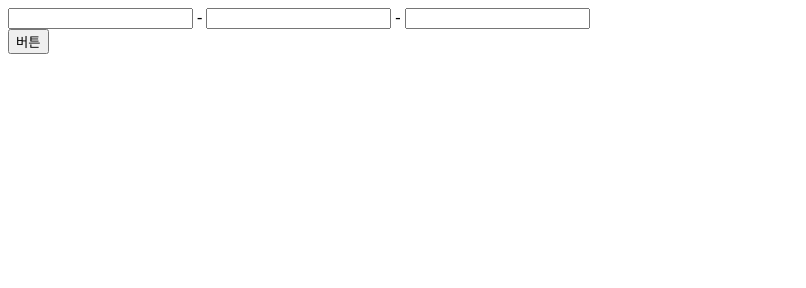
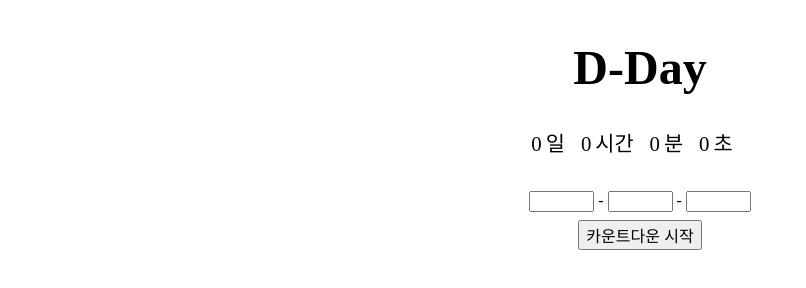
Before and after one commit to yoonseongho/inflearn-javascript, a plain HTML site: page ch02/D-Day-counter/index.html in a window 1280 px wide. Shown: the whole page, without its empty margins (0-806 px from the left). Drawn offline with Linux system fonts and the light colour scheme.

Commit message:
D-Day 구현중

```diff
--- a/ch02/D-Day-counter/index.html
+++ b/ch02/D-Day-counter/index.html
@@ -1,48 +1,92 @@
 <!DOCTYPE html>
-<html lang="en">
+<html lang="ko">
 <head>
-    <meta charset="UTF-8" />
-    <title>Document</title>
+  <title>D-Day</title>
+  <link href="./style.css" rel="stylesheet" />
   <script>
-      //        const output = function() {
-      //            console.log('함수를 실행함.');
-      //        };
+    const container = document.querySelector('.d-day-container');
+    const newContainer = document.querySelector('.d-day-message');
+
     const dateFormMaker = function () {
-        const inputYear = document.querySelector("#target-year-input").value;
-        const inputMonth = document.querySelector("#target-month-input").value;
-        const inputDate = document.querySelector("#target-date-input").value;
+      const inputYear = document.querySelector('#target-year-input').value;
+      const inputMonth = document.querySelector('#target-month-input').value;
+      const inputDate = document.querySelector('#target-date-input').value;
 
-        // const dateForm = inputYear + '-' + inputMonth + '-' + inputDate;
-        /* 템플릿 리터럴 */
-        const dateForm = `${inputYear}-${inputMonth}-${inputDate}`;
-
-        return dateForm;
-        // console.log(inputYear, inputMonth, inputDate);
+      // const dateFormat = inputYear + '-' + inputMonth + '-' + inputDate;
+      const dateFormat = `${inputYear}-${inputMonth}-${inputDate}`;
+      return dateFormat;
     };
 
-      const counterMaker = function () {
-        const targetDateInput = dateFormMaker();
-        // console.log(targetDateInput);
+    const countMaker = function () {
+      const dateFormat = dateFormMaker();
       const nowDate = new Date();
-        const targetDate = new Date(targetDateInput).setHours(0, 0, 0, 0);
+      const targetDate = new Date(dateFormat);
       const remaining = (targetDate - nowDate) / 1000;
+      console.log(container);
+      console.log(newContainer);
+
+      if (remaining <= 0) {
+        // console.log('타이머가 종료되었습니다.');
+        container.style.display = 'none';
+        newContainer.innerHTML = `<h3>타이머가 종료되었습니다.</h3>`;
+        newContainer.style.display = 'flex';
+        return;
+      } else if (isNaN(remaining)) {
+        // console.log('유효하지 않은 시간대입니다.');
+        container.style.display = 'none';
+        newContainer.innerHTML = `<h3>유효하지 않은 시간대입니다.</h3>`;
+        newContainer.style.display = 'flex';
+        return;
+      }
 
       const remainingDate = Math.floor(remaining / 3600 / 24);
-        const remainingHours = Math.floor(remaining / 3600) % 24;
+      const remainingHour = Math.floor(remaining / 3600) % 24;
       const remainingMin = Math.floor(remaining / 60) % 60;
       const remainingSec = Math.floor(remaining) % 60;
 
-        console.log(remainingDate, remainingHours, remainingMin, remainingSec);
+      const days = document.getElementById('days');
+      const hours = document.getElementById('hours');
+      const min = document.getElementById('min');
+      const sec = document.getElementById('sec');
+
+      days.textContent = remainingDate;
+      hours.textContent = remainingHour;
+      min.textContent = remainingMin;
+      sec.textContent = remainingSec;
+
+      console.log(remainingDate, remainingHour, remainingMin, remainingSec);
     };
   </script>
 </head>
+<body>
+  <h1>D-Day</h1>
 
-  <body>
-  <div>
-    <input id="target-year-input" class="target-input" /> -
-    <input id="target-month-input" class="target-input" /> -
-    <input id="target-date-input" class="target-input" />
+  <div class="d-day-container">
+    <div class="d-day-child-container">
+      <span id="days">0</span>
+      <span>일</span>
     </div>
-    <button onclick="counterMaker()">버튼</button>
+    <div class="d-day-child-container">
+      <span id="hours">0</span>
+      <span>시간</span>
+    </div>
+    <div class="d-day-child-container">
+      <span id="min">0</span>
+      <span>분</span>
+    </div>
+    <div class="d-day-child-container">
+      <span id="sec">0</span>
+      <span>초</span>
+    </div>
+  </div>
+
+  <div class="d-day-message"></div>
+
+  <div class="target-selector">
+    <input id="target-year-input" size="5" /> -
+    <input id="target-month-input" size="5" /> -
+    <input id="target-date-input" size="5" />
+  </div>
+  <button onclick="countMaker()" class="start-btn">카운트다운 시작</button>
 </body>
 </html>
--- /dev/null
+++ b/ch02/D-Day-counter/style.css
@@ -0,0 +1,38 @@
+* {
+    box-sizing: border-box;
+}
+
+body {
+    display: flex;
+    flex-direction: column;
+    align-items: center;
+}
+
+h1 {
+    font-size: 3rem;
+}
+
+.start-btn {
+    margin-top: 0.5rem;
+    font-size: 1rem;
+}
+
+.d-day-container {
+    display: flex;
+    flex-wrap: wrap;
+    justify-content: center;
+    margin-bottom: 1.6rem;
+}
+
+.d-day-child-container {
+    text-align: center;
+    margin-right: 1rem;
+}
+
+.d-day-child-container span {
+    font-size: 1.3rem;
+}
+
+.target-selector {
+    margin-top: 0.5rem;
+}
```
Lines whose indentation alone changed are shown as unchanged.
